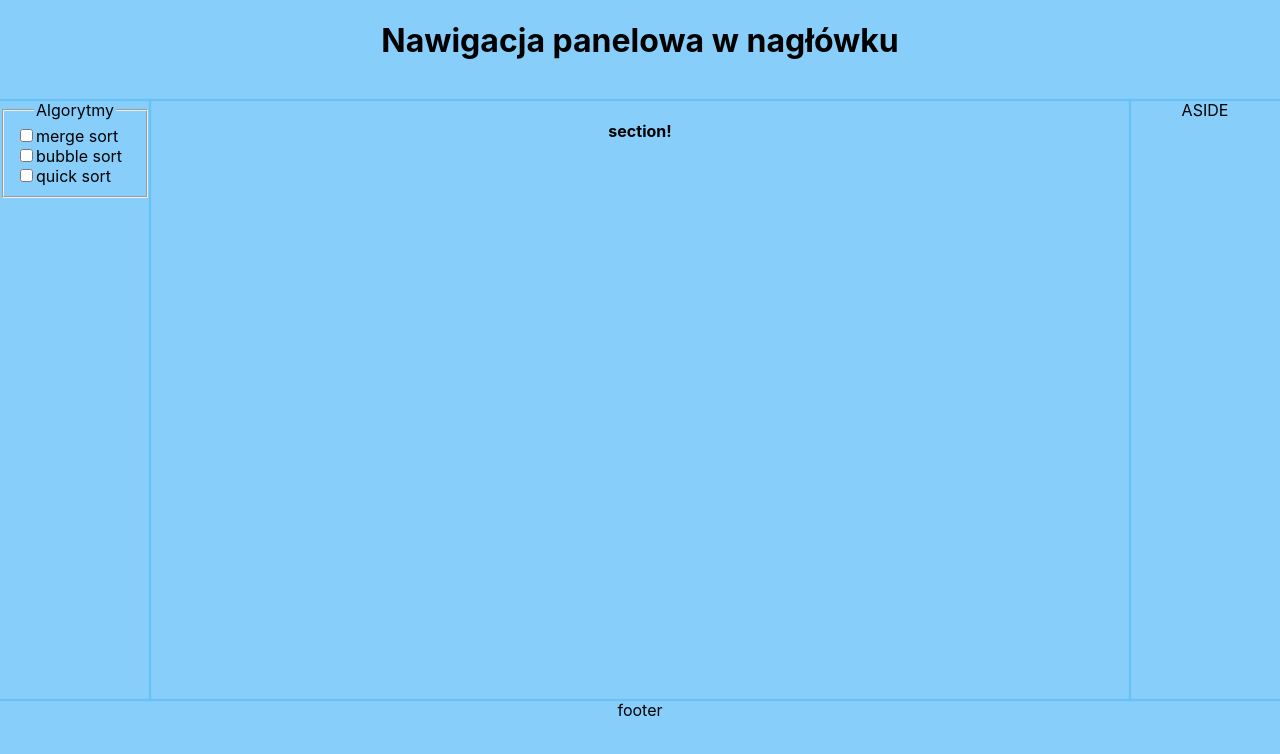
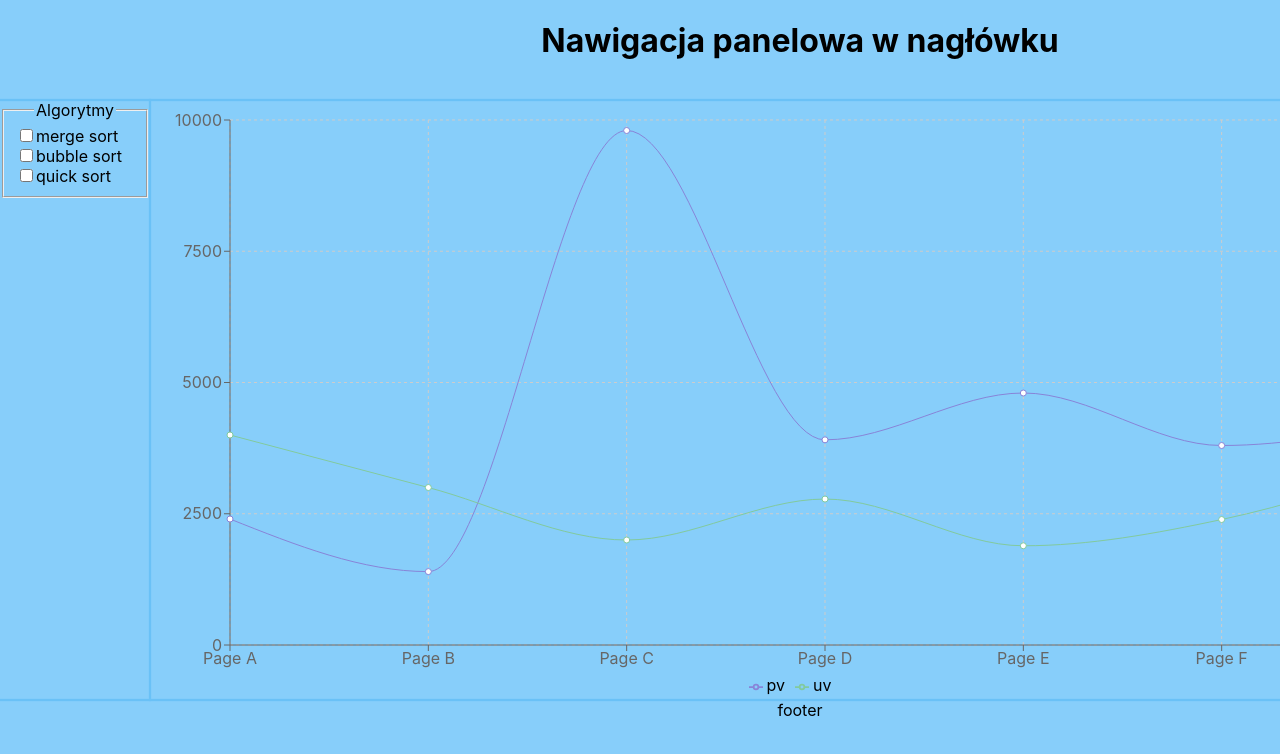
Before and after one commit to Leherguargin/algSort, a React (Create React App) app: page / in a window 1280 px wide. Shown: the top 754 px of the page. Built offline with nearby package versions, Linux system fonts and the light colour scheme.

Commit message:
pierwsze wykresy

```diff
--- a/src/Sectionn.js
+++ b/src/Sectionn.js
@@ -1,10 +1,11 @@
 import React from "react";
+import Wykres from "./Wykres";
 
 class Sectionn extends React.Component {
   render() {
     return (
       <div>
-        <h4> section! </h4>
+        <Wykres />
       </div>
     );
   }
--- a/src/Wykres.js
+++ b/src/Wykres.js
@@ -19,11 +19,11 @@ export default class Wykres extends PureComponent {
   render() {
     return (
       <LineChart
-        width={500}
-        height={300}
+        width={1300} //jak to uzależnić od wielkości ekranu?
+        height={600}
         data={data}
         margin={{
-          top: 5,
+          top: 20,
           right: 30,
           left: 20,
           bottom: 5
```
